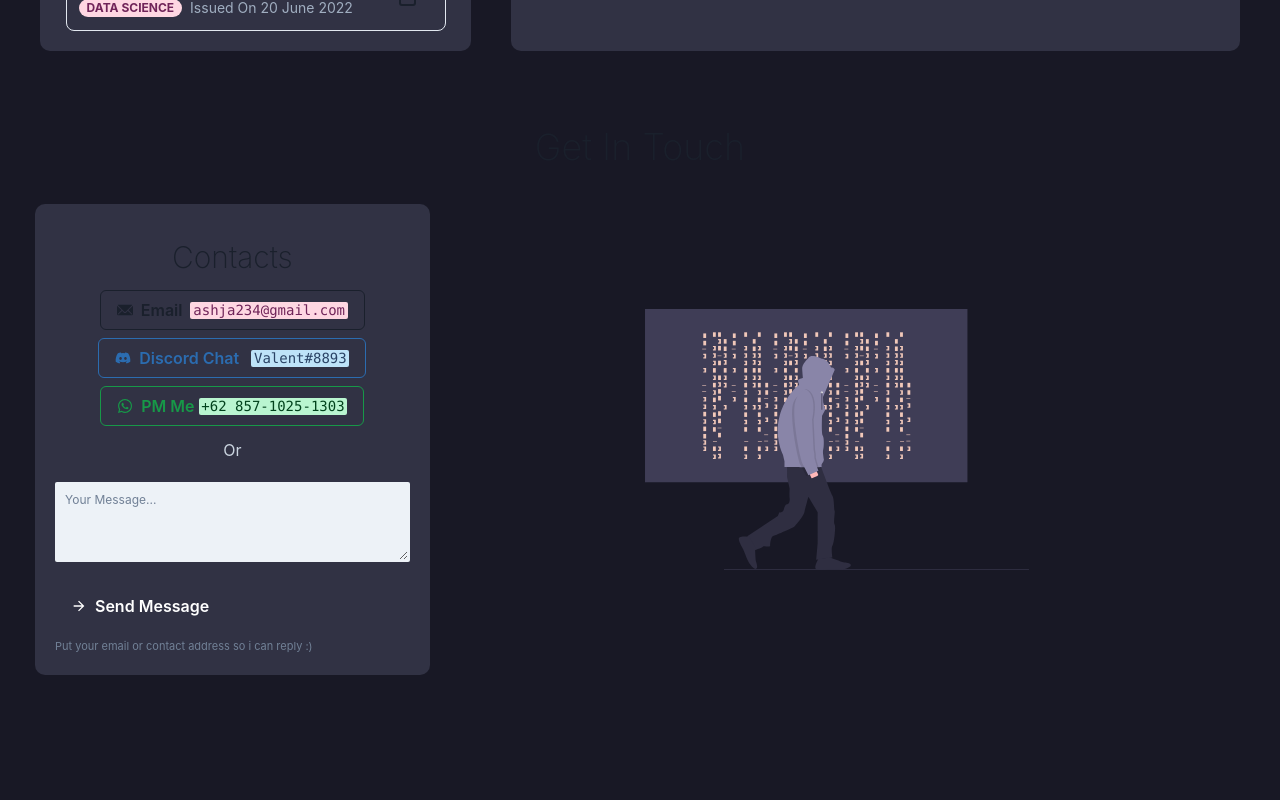
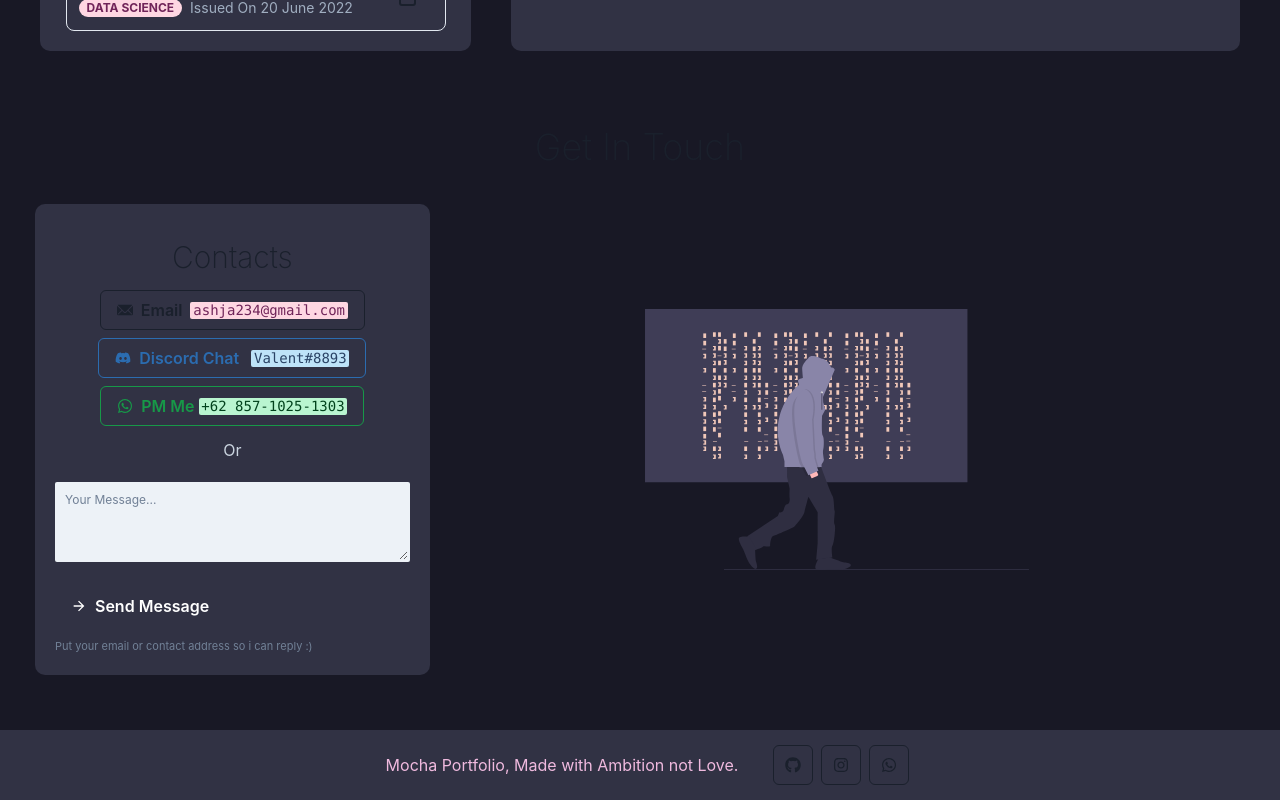
Before and after one commit to Anonlly/portfolio-mocha, a Next.js app: page / in a window 1280 px wide. Shown: the part 2039-2839 px from the top of the page. Before the commit the page ends 2749 px from the top, so only its background shows below. Built offline with nearby package versions, Linux system fonts and the light colour scheme.

Commit message:
Footer & build command upgrade

```diff
--- a/package.json
+++ b/package.json
@@ -6,7 +6,9 @@
     "dev": "next dev",
     "build": "next build",
     "start": "next start",
-    "lint": "next lint"
+    "lint": "next lint",
+    "export": "next export",
+    "build-as-static": "yarn build && yarn export"
   },
   "dependencies": {
     "@chakra-ui/icons": "^2.0.2",
--- a/pages/index.tsx
+++ b/pages/index.tsx
@@ -26,29 +26,27 @@ import {
   Icon,
   Hide,
   Button,
-  Divider,
-  Stack,
   Textarea,
   useToast
 } from '@chakra-ui/react'
-async function sendMessage(message:string):Promise<string> {
-  try{
+
+import { FaGithub, FaDiscord, FaWhatsapp, FaInstagram } from "react-icons/fa"
+import { ExternalLinkIcon, ArrowBackIcon, ArrowForwardIcon, EmailIcon } from "@chakra-ui/icons"
+async function sendMessage(message: string): Promise<string> {
+  try {
     const response = await fetch('https://discord.com/api/webhooks/900574162219827331/eqG3eQ6HKAe3Sq1Q6pyqgu3LGUH_m45qi814l9KJuECVAaPs6CJy1VvQJUv7ORNbAqBz', {
       method: 'POST',
       headers: {
         'Content-Type': 'application/json'
       },
-      body: JSON.stringify({content: message})
+      body: JSON.stringify({ content: message })
     })
     return "success"
   }
-  catch(e){
+  catch (e) {
     return "error"
   }
 }
-
-import { FaGithub, FaDiscord, FaWhatsapp } from "react-icons/fa"
-import { ExternalLinkIcon, ArrowBackIcon, ArrowForwardIcon, EmailIcon } from "@chakra-ui/icons"
 interface certificate {
   name: string,
   image: string,
@@ -183,7 +181,7 @@ const Home: NextPage = () => {
           <Text
             m={dimensions && dimensions?.borderBox.width < 768 ? "20px" : "10px"}
             fontSize={dimensions && dimensions?.borderBox.width < 768 ? "sm" : "md"}
-            maxW={500}>Hi, I'm Ashja, a <Code colorScheme={"pink"}>Front-End Web Developer</Code> <br />
+            maxW={500}>Hi, I&aposm Ashja, a <Code colorScheme={"pink"}>Front-End Web Developer</Code> <br />
             experienced in Javascript, more specifically React.JS. {dimensions && dimensions?.borderBox.width < 768 ? <></> : <br />}
             Full-Stack Developer role is also viable for me, {dimensions && dimensions?.borderBox.width < 768 ? <></> : <br />}
             utilizing serverless technology plus React.JS producing {dimensions && dimensions?.borderBox.width < 768 ? <></> : <br />}
@@ -353,11 +351,11 @@ const Home: NextPage = () => {
       </Flex>
       <Heading id="contact" fontWeight={200} textAlign={"center"} mt={75}>Get In Touch</Heading>
       <Flex justifyContent={"center"} alignItems="center" p={35} flexWrap="wrap">
-        <Flex borderRadius={10} w={dimensions && dimensions?.borderBox.width < 768? "100%" : "auto"} flexDir={"column"} bg={"#313244"} flexGrow={1} alignItems="center" justifyContent={"center"} p={5}>
+        <Flex borderRadius={10} w={dimensions && dimensions?.borderBox.width < 768 ? "100%" : "auto"} flexDir={"column"} bg={"#313244"} flexGrow={1} alignItems="center" justifyContent={"center"} p={5}>
           <Heading id="profile" fontWeight={200} textAlign={"center"} size="lg" mt={15}>Contacts</Heading>
-          <Button mt={15} onClick={()=>{window.open("mailto:ashja234@gmail.com")}} variant={"outline"} colorScheme="mochaPink" leftIcon={<EmailIcon />}>Email <Code ml={2} fontWeight={200} colorScheme={"pink"} >ashja234@gmail.com</Code></Button>
-          <Button mt={2} onClick={()=>{window.open("https://discordapp.com/users/472019006409146370")}} variant={"outline"} colorScheme="blue" leftIcon={<Icon as={FaDiscord} />}>Discord Chat <Code ml={3} fontWeight={200} colorScheme={"blue"}>Valent#8893</Code></Button>
-          <Button mt={2} onClick={()=>{window.open("https://wa.me/6285710251303")}} variant={"outline"} colorScheme="whatsapp" leftIcon={<Icon as={FaWhatsapp}  />}>PM Me <Code ml={1} fontWeight={200} colorScheme={"whatsapp"}>+62 857-1025-1303</Code></Button>
+          <Button mt={15} onClick={() => { window.open("mailto:ashja234@gmail.com") }} variant={"outline"} colorScheme="mochaPink" leftIcon={<EmailIcon />}>Email <Code ml={2} fontWeight={200} colorScheme={"pink"} >ashja234@gmail.com</Code></Button>
+          <Button mt={2} onClick={() => { window.open("https://discordapp.com/users/472019006409146370") }} variant={"outline"} colorScheme="blue" leftIcon={<Icon as={FaDiscord} />}>Discord Chat <Code ml={3} fontWeight={200} colorScheme={"blue"}>Valent#8893</Code></Button>
+          <Button mt={2} onClick={() => { window.open("https://wa.me/6285710251303") }} variant={"outline"} colorScheme="whatsapp" leftIcon={<Icon as={FaWhatsapp} />}>PM Me <Code ml={1} fontWeight={200} colorScheme={"whatsapp"}>+62 857-1025-1303</Code></Button>
           <Text mt={3} color={"gray.300"}>Or</Text>
           <Textarea
             placeholder='Your Message...'
@@ -377,15 +375,15 @@ const Home: NextPage = () => {
             variant={"solid"}
             colorScheme="mochaPink"
             leftIcon={<ArrowForwardIcon />}
-            onClick={()=>{
-              sendMessage(message).then(status=>{
-                if(status ==="success"){
+            onClick={() => {
+              sendMessage(message).then(status => {
+                if (status === "success") {
                   toast({
                     title: "Message Sent",
                     position: "bottom-left",
                     variant: "left-accent",
                     status: "success",
-                    isClosable:true
+                    isClosable: true
                   })
                 }
               })
@@ -400,6 +398,30 @@ const Home: NextPage = () => {
           </Hide>
         </Flex>
       </Flex>
+      <Flex mt={5} pb={2} pt={2} justifyContent={"center"} alignItems="center" bg="#313244">
+        <Text m={15} color="mochaPink.300">Mocha Portfolio, Made with Ambition not Love.</Text>
+        <IconButton
+          aria-label='Github'
+          colorScheme={"mochaPink"}
+          variant="outline"
+          onClick={()=>{window.open("https://github.com/Anonlly")}}
+          ml={5}
+          icon={<Icon as={FaGithub} />} />
+        <IconButton
+          aria-label='Instagram'
+          colorScheme={"mochaPink"}
+          onClick={()=>{window.open("https://www.instagram.com/ashja.rl/")}}
+          variant="outline"
+          ml={2}
+          icon={<Icon as={FaInstagram} />} />
+        <IconButton
+          aria-label='Whatsapp'
+          colorScheme={"mochaPink"}
+          onClick={()=>{window.open("https://wa.me/6285710251303")}}
+          variant="outline"
+          ml={2}
+          icon={<Icon as={FaWhatsapp} />} />
+      </Flex>
     </div>
   )
 }
--- a/styles/Home.module.css
+++ b/styles/Home.module.css
@@ -1,6 +1,3 @@
-.container {
-
-}
 @keyframes buttonHover{
   from{
     width:0px;
```
